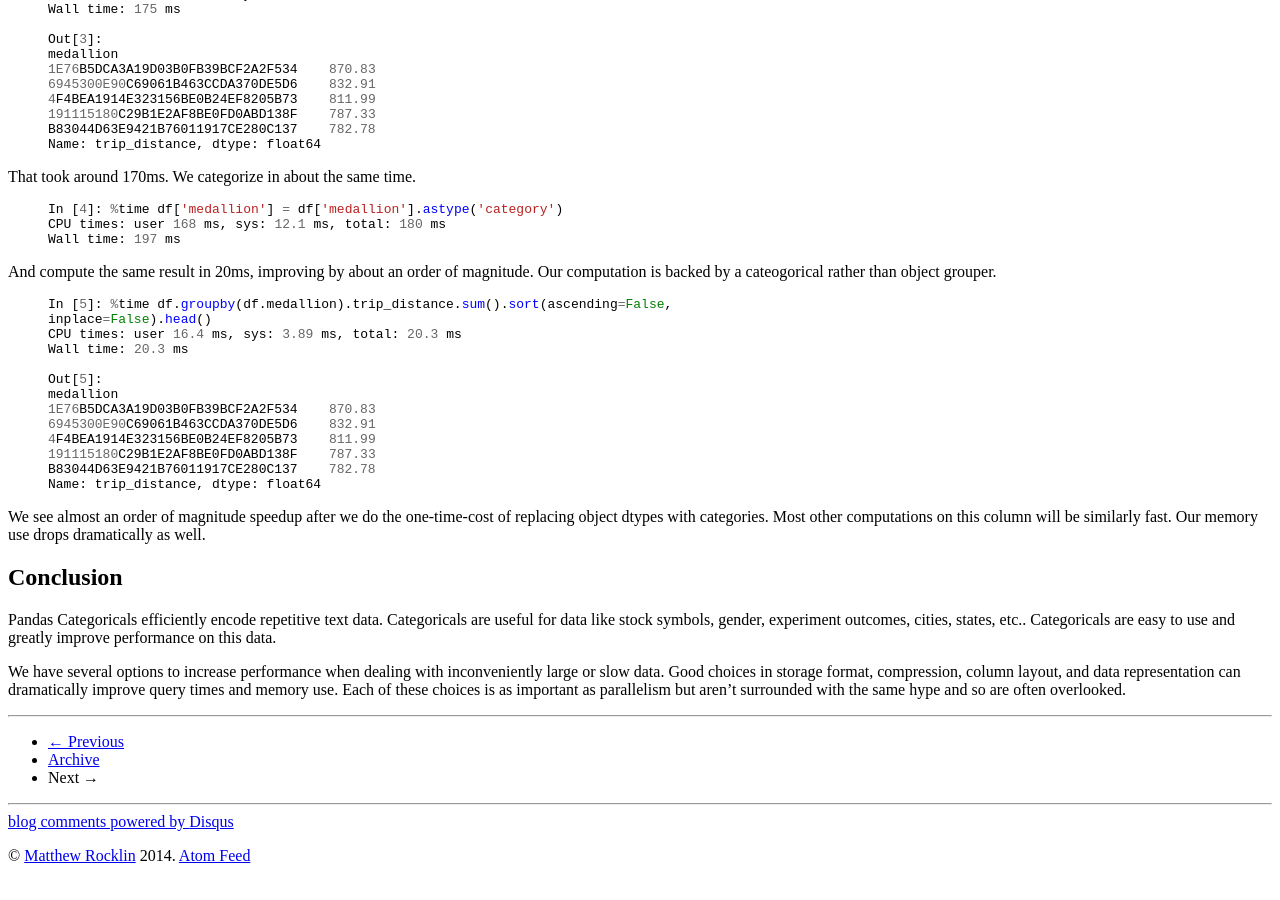
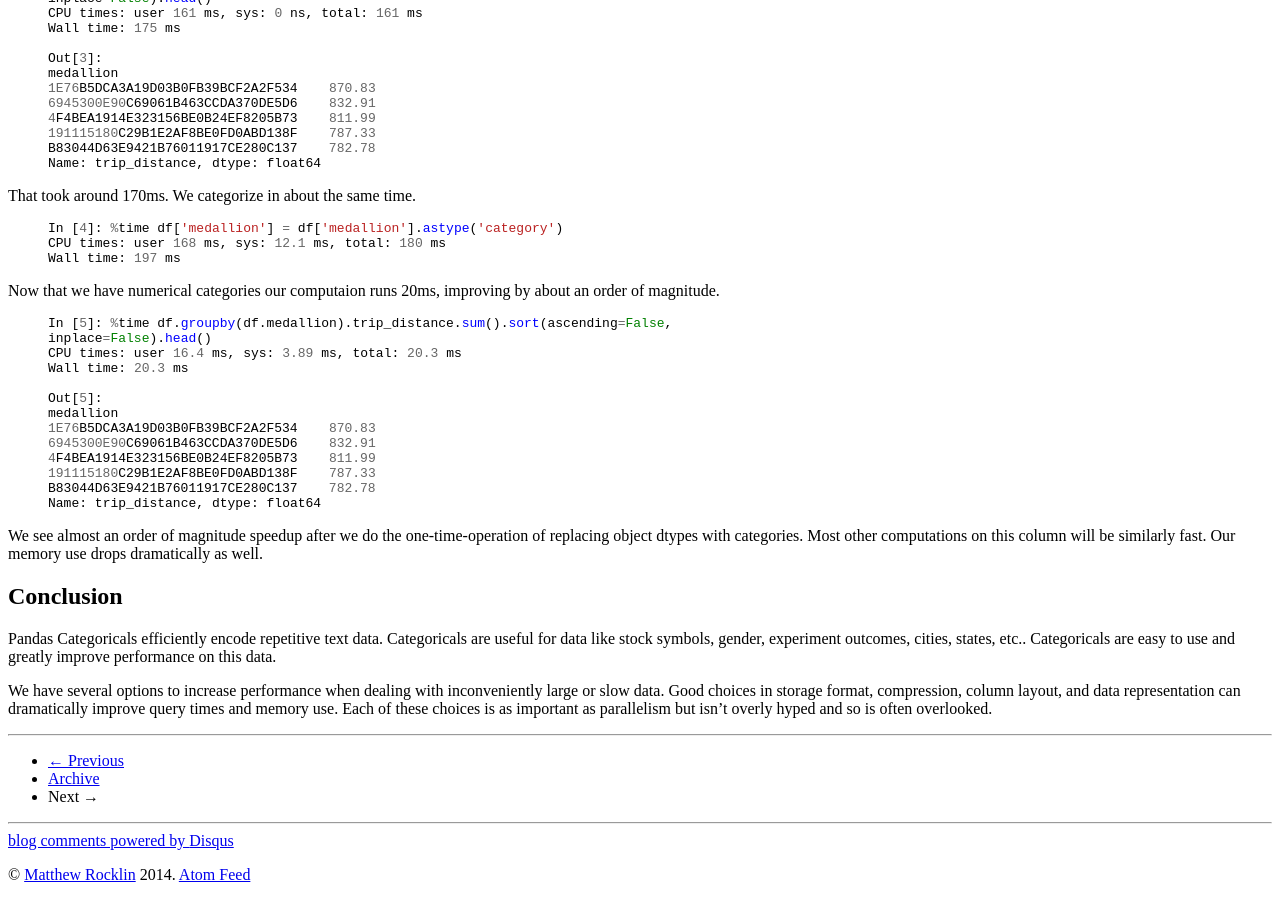
Before and after one commit to besyskymnbk/blog, a Jekyll site: the page built from _posts/work/2015-06-09-Categoricals.md, in a window 1280 px wide and 900 px high, scrolled down 2082 px. Built offline with Jekyll 4.4.1, drawn with Linux system fonts in a browser that asks for light colours; comment, search, counter and statistics services are not loaded; some of the changed text lies outside the part shown.

Commit message:
small language edits to categoricals blogpost

```diff
--- a/_posts/work/2015-06-09-Categoricals.md
+++ b/_posts/work/2015-06-09-Categoricals.md
@@ -11,7 +11,7 @@ tags : [scipy, Python, Programming]
 performance on data with text categories**
 
 *Disclaimer: Categoricals were created by the Pandas development team and not
-by me.  I'm writing about it because it's awesome and underused.*
+by me.*
 
 There is More to Speed Than Parallelism
 ---------------------------------------
@@ -20,9 +20,8 @@ I usually write about parallelism.  As a result people ask me how to
 parallelize their slow computations.
 The answer is usually **just use pandas** in a better way
 
-Q: *How do I make my pandas code faster with parallelism?*
-
-A: *You don't need parallelism, you can use Pandas better*
+*  Q: *How do I make my pandas code faster with parallelism?*
+*  A: *You don't need parallelism, you can use Pandas better*
 
 This is almost always simpler and more effective than using multiple cores or
 multiple machines.  You should look towards parallelism only after you've
@@ -30,13 +29,13 @@ made sane choices about storage format, compression, data representation, etc..
 
 Today we'll talk about how Pandas can represent categorical text data
 numerically.  This is a cheap and underused trick to get an order of magnitude
-speedup in common queries.
+speedup on common queries.
 
 
 Categoricals
 ------------
 
-Often our data includes text columns with many repeats. Examples:
+Often our data includes text columns with many repeated elements. Examples:
 
 *  Stock symbols -- `GOOG, APPL, MSFT, ...`
 *  Gender -- `Female, Male, ...`
@@ -85,11 +84,15 @@ using categoricals.  This stores our original data in two pieces
 
 This integer array is more compact and is now a normal C array.  This allows
 for normal C-speeds on previously slow object dtype columns.
-Categorizing an object dtype column is easy:
+Categorizing a column is easy:
 
 {% highlight Python %}
 In [5]: df['gender'] = df['gender'].astype('category')  # Categorize!
+{% endhighlight %}
 
+Lets look at the result
+
+{% highlight Python %}
 In [6]: df                          # DataFrame looks the same
 Out[6]:
        name  balance  gender
@@ -170,8 +173,8 @@ CPU times: user 168 ms, sys: 12.1 ms, total: 180 ms
 Wall time: 197 ms
 {% endhighlight %}
 
-And compute the same result in 20ms, improving by about an order of magnitude.
-Our computation is backed by a cateogorical rather than object grouper.
+Now that we have numerical categories our computaion runs 20ms, improving by
+about an order of magnitude.
 
 {% highlight Python %}
 In [5]: %time df.groupby(df.medallion).trip_distance.sum().sort(ascending=False,
@@ -189,8 +192,8 @@ B83044D63E9421B76011917CE280C137    782.78
 Name: trip_distance, dtype: float64
 {% endhighlight %}
 
-We see almost an order of magnitude speedup after we do the one-time-cost of
-replacing object dtypes with categories.  Most other computations on this
+We see almost an order of magnitude speedup after we do the one-time-operation
+of replacing object dtypes with categories.  Most other computations on this
 column will be similarly fast.  Our memory use drops dramatically as well.
 
 
@@ -206,5 +209,4 @@ We have several options to increase performance when dealing with
 inconveniently large or slow data.  Good choices in storage format,
 compression, column layout, and data representation can dramatically improve
 query times and memory use. Each of these choices is as important as
-parallelism but aren't surrounded with the same hype and so are often
-overlooked.
+parallelism but isn't overly hyped and so is often overlooked.
```
